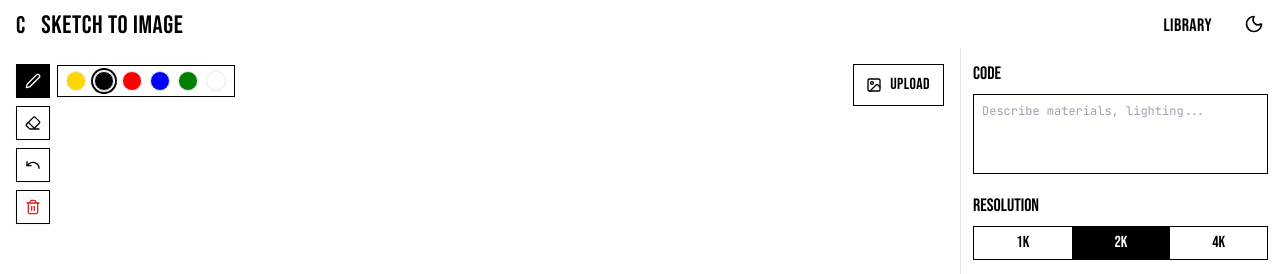
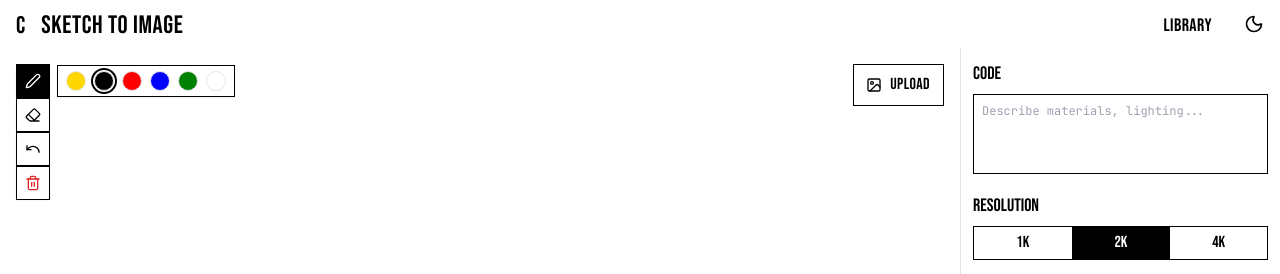
Before and after one commit to kimdongwook-crete/CRE-TE-SKETCH-to-IMAGE, a React (Vite) app: page / in a window 1280 px wide. Shown: the top 274 px of the page. Built offline with nearby package versions, Linux system fonts and the light colour scheme.

Commit message:
UI Tweak: Changed Canvas Toolbar to gap-0 per user request

```diff
--- a/components/CanvasBoard.tsx
+++ b/components/CanvasBoard.tsx
@@ -328,8 +328,8 @@ const CanvasBoard = forwardRef<CanvasRef, CanvasBoardProps>(({ onImageChange },
     <div className="relative w-full h-full flex flex-col bg-white overflow-hidden select-none touch-none"
       onContextMenu={(e) => e.preventDefault()}
     >
-      {/* Restored Toolbar: Gap-2, shadow-sm, distinct buttons */}
-      <div className="absolute top-4 left-4 z-30 flex flex-col gap-2 p-0 shadow-none">
+      {/* Restored Toolbar: Gap-0 (Merged) as requested */}
+      <div className="absolute top-4 left-4 z-30 flex flex-col gap-0 p-0 shadow-none">
 
         {/* Pen Tool */}
         <div className="relative group bg-white border border-black shadow-sm">
```
